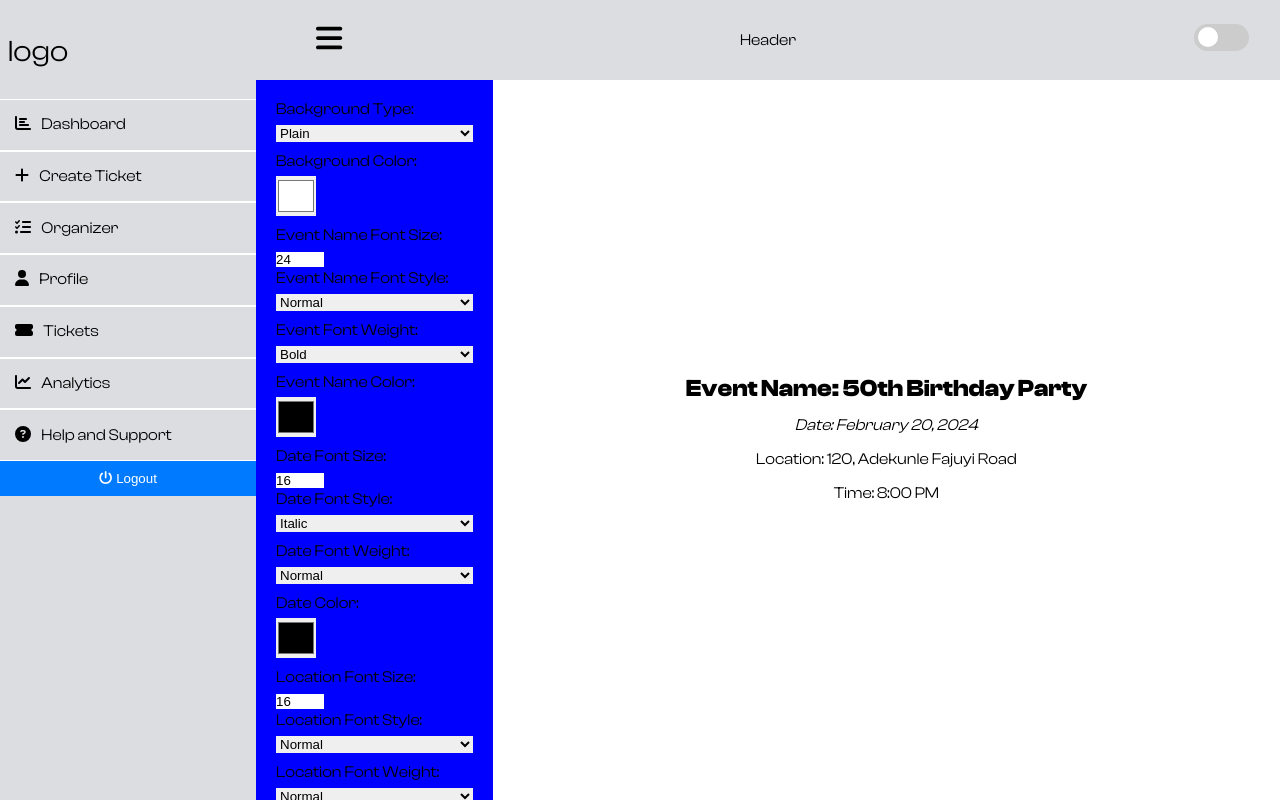
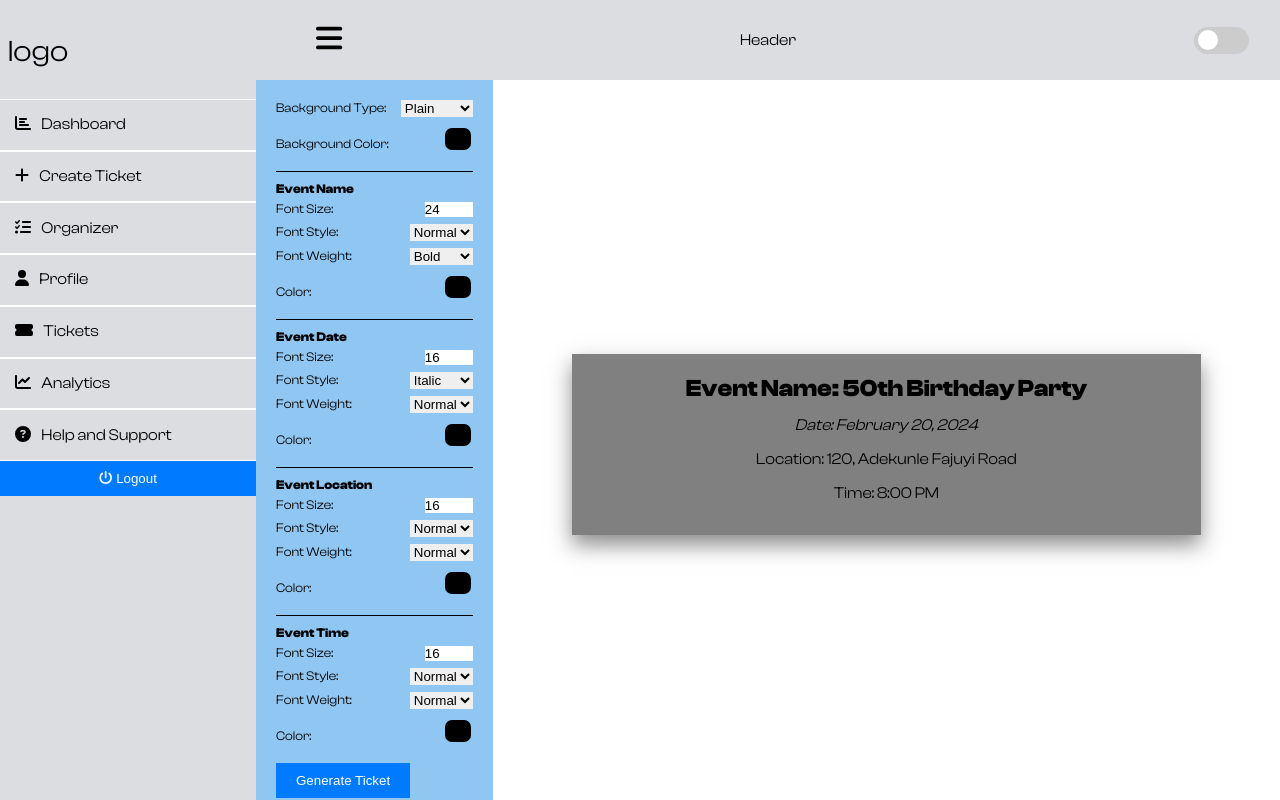
Before and after one commit to owonikokomide/create-event-ticket, a React (Vite) app: page /design-ticket in a window 1280 px wide. Built offline with nearby package versions, Linux system fonts and the light colour scheme.

Commit message:
design and dashboard modified

```diff
--- a/src/App.css
+++ b/src/App.css
@@ -31,6 +31,7 @@
 	--text-hover: #273c75;
 	--box-shadow: rgba(27, 27, 27, 0.5);
 	--bg-input: #7f8fa6;
+	--bg-design:#90c6f2;
 }
 
 .dark-mode {
@@ -40,6 +41,7 @@
 	--text-hover: #f5f6fa;
 	--box-shadow: rgba(192, 192, 192, 0.5);
 	--bg-input: #ffffff;
+	--bg-design:#40739e;
 }
 
 /* main style  */
--- a/src/component/Design.jsx
+++ b/src/component/Design.jsx
@@ -5,7 +5,7 @@ import "../css/DesignTicket.css";
 
 const Design = ({ toggleMode, darkMode, toggleSidebar, sidebarCollapsed }) => {
 	const [backgroundColorType, setBackgroundColorType] = useState("plain");
-	const [backgroundColor, setBackgroundColor] = useState("#ffffff");
+	const [backgroundColor, setBackgroundColor] = useState("grey");
 	const [gradientStartColor, setGradientStartColor] = useState("#ffffff");
 	const [gradientEndColor, setGradientEndColor] = useState("#000000");
 
@@ -77,6 +77,7 @@ const Design = ({ toggleMode, darkMode, toggleSidebar, sidebarCollapsed }) => {
 			<div className="main-content">
 				<div className="design">
 					<div className="options">
+						<div className="option-item">
 							<label htmlFor="backgroundColorType">Background Type:</label>
 							<select
 								id="backgroundColorType"
@@ -86,8 +87,10 @@ const Design = ({ toggleMode, darkMode, toggleSidebar, sidebarCollapsed }) => {
 								<option value="plain">Plain</option>
 								<option value="gradient">Gradient</option>
 							</select>
+						</div>
 						{backgroundColorType === "gradient" && (
 							<div>
+								<div className="option-item">
 									<label htmlFor="gradientStartColor">
 										Gradient Start Color:
 									</label>
@@ -97,6 +100,8 @@ const Design = ({ toggleMode, darkMode, toggleSidebar, sidebarCollapsed }) => {
 										value={gradientStartColor}
 										onChange={handleGradientStartColorChange}
 									/>
+								</div>
+								<div className="option-item">
 									<label htmlFor="gradientEndColor">Gradient End Color:</label>
 									<input
 										type="color"
@@ -105,9 +110,10 @@ const Design = ({ toggleMode, darkMode, toggleSidebar, sidebarCollapsed }) => {
 										onChange={handleGradientEndColorChange}
 									/>
 								</div>
+							</div>
 						)}
 						{backgroundColorType === "plain" && (
-							<div>
+							<div className="option-item">
 								<label htmlFor="backgroundColor">Background Color:</label>
 								<input
 									type="color"
@@ -117,8 +123,11 @@ const Design = ({ toggleMode, darkMode, toggleSidebar, sidebarCollapsed }) => {
 								/>
 							</div>
 						)}
+						<hr />
 						{/* Input fields for Event Name */}
-						<label htmlFor="eventNameFontSize">Event Name Font Size:</label>
+						<h4>Event Name</h4>
+						<div className="option-item">
+							<label htmlFor="eventNameFontSize">Font Size:</label>
 							<input
 								type="number"
 								id="eventNameFontSize"
@@ -128,7 +137,9 @@ const Design = ({ toggleMode, darkMode, toggleSidebar, sidebarCollapsed }) => {
 								value={eventNameFontSize}
 								onChange={(e) => setEventNameFontSize(parseInt(e.target.value))}
 							/>
-						<label htmlFor="eventNameFontStyle">Event Name Font Style:</label>
+						</div>
+						<div className="option-item">
+							<label htmlFor="eventNameFontStyle">Font Style:</label>
 							<select
 								id="eventNameFontStyle"
 								value={eventNameFontStyle}
@@ -137,8 +148,10 @@ const Design = ({ toggleMode, darkMode, toggleSidebar, sidebarCollapsed }) => {
 								<option value="normal">Normal</option>
 								<option value="italic">Italic</option>
 							</select>
+						</div>
 
-						<label htmlFor="eventNameFontWeight">Event Font Weight:</label>
+						<div className="option-item">
+							<label htmlFor="eventNameFontWeight">Font Weight:</label>
 							<select
 								id="eventNameFontWeight"
 								value={eventNameFontWeight}
@@ -147,16 +160,22 @@ const Design = ({ toggleMode, darkMode, toggleSidebar, sidebarCollapsed }) => {
 								<option value="normal">Normal</option>
 								<option value="bold">Bold</option>
 							</select>
-						<label htmlFor="eventNameColor">Event Name Color:</label>
+						</div>
+						<div className="option-item">
+							<label htmlFor="eventNameColor">Color:</label>
 							<input
 								type="color"
 								id="eventNameColor"
 								value={eventNameColor}
 								onChange={(e) => setEventNameColor(e.target.value)}
 							/>
+						</div>
+						<hr />
 
 						{/* Input fields for Date */}
-						<label htmlFor="dateFontSize">Date Font Size:</label>
+						<h4> Event Date</h4>
+						<div className="option-item">
+							<label htmlFor="dateFontSize">Font Size:</label>
 							<input
 								type="number"
 								id="dateFontSize"
@@ -166,7 +185,9 @@ const Design = ({ toggleMode, darkMode, toggleSidebar, sidebarCollapsed }) => {
 								value={dateFontSize}
 								onChange={(e) => setDateFontSize(parseInt(e.target.value))}
 							/>
-						<label htmlFor="dateFontStyle">Date Font Style:</label>
+						</div>
+						<div className="option-item">
+							<label htmlFor="dateFontStyle">Font Style:</label>
 							<select
 								id="dateFontStyle"
 								value={dateFontStyle}
@@ -175,7 +196,9 @@ const Design = ({ toggleMode, darkMode, toggleSidebar, sidebarCollapsed }) => {
 								<option value="normal">Normal</option>
 								<option value="italic">Italic</option>
 							</select>
-						<label htmlFor="dateFontWeight">Date Font Weight:</label>
+						</div>
+						<div className="option-item">
+							<label htmlFor="dateFontWeight">Font Weight:</label>
 							<select
 								id="dateFontWeight"
 								value={dateFontWeight}
@@ -184,16 +207,21 @@ const Design = ({ toggleMode, darkMode, toggleSidebar, sidebarCollapsed }) => {
 								<option value="normal">Normal</option>
 								<option value="bold">Bold</option>
 							</select>
-						<label htmlFor="dateColor">Date Color:</label>
+						</div>
+						<div className="option-item">
+							<label htmlFor="dateColor">Color:</label>
 							<input
 								type="color"
 								id="dateColor"
 								value={dateColor}
 								onChange={(e) => setDateColor(e.target.value)}
 							/>
-
+						</div>
+						<hr />
 						{/* Input fields for Location */}
-						<label htmlFor="locationFontSize">Location Font Size:</label>
+						<h4>Event Location</h4>
+						<div className="option-item">
+							<label htmlFor="locationFontSize">Font Size:</label>
 							<input
 								type="number"
 								id="locationFontSize"
@@ -203,7 +231,9 @@ const Design = ({ toggleMode, darkMode, toggleSidebar, sidebarCollapsed }) => {
 								value={locationFontSize}
 								onChange={(e) => setLocationFontSize(parseInt(e.target.value))}
 							/>
-						<label htmlFor="locationFontStyle">Location Font Style:</label>
+						</div>
+						<div className="option-item">
+							<label htmlFor="locationFontStyle">Font Style:</label>
 							<select
 								id="locationFontStyle"
 								value={locationFontStyle}
@@ -212,7 +242,9 @@ const Design = ({ toggleMode, darkMode, toggleSidebar, sidebarCollapsed }) => {
 								<option value="normal">Normal</option>
 								<option value="italic">Italic</option>
 							</select>
-						<label htmlFor="locationFontWeight">Location Font Weight:</label>
+						</div>
+						<div className="option-item">
+							<label htmlFor="locationFontWeight">Font Weight:</label>
 							<select
 								id="locationFontWeight"
 								value={locationFontWeight}
@@ -221,16 +253,22 @@ const Design = ({ toggleMode, darkMode, toggleSidebar, sidebarCollapsed }) => {
 								<option value="normal">Normal</option>
 								<option value="bold">Bold</option>
 							</select>
-						<label htmlFor="locationColor">Location Color:</label>
+						</div>
+						<div className="option-item">
+							<label htmlFor="locationColor">Color:</label>
 							<input
 								type="color"
 								id="locationColor"
 								value={locationColor}
 								onChange={(e) => setLocationColor(e.target.value)}
 							/>
+						</div>
+						<hr />
 
 						{/* Input fields for Time */}
-						<label htmlFor="timeFontSize">Time Font Size:</label>
+						<h4>Event Time</h4>
+						<div className="option-item">
+							<label htmlFor="timeFontSize">Font Size:</label>
 							<input
 								type="number"
 								id="timeFontSize"
@@ -240,7 +278,9 @@ const Design = ({ toggleMode, darkMode, toggleSidebar, sidebarCollapsed }) => {
 								value={timeFontSize}
 								onChange={(e) => setTimeFontSize(parseInt(e.target.value))}
 							/>
-						<label htmlFor="timeFontStyle">Time Font Style:</label>
+						</div>
+						<div className="option-item">
+							<label htmlFor="timeFontStyle">Font Style:</label>
 							<select
 								id="timeFontStyle"
 								value={timeFontStyle}
@@ -249,7 +289,9 @@ const Design = ({ toggleMode, darkMode, toggleSidebar, sidebarCollapsed }) => {
 								<option value="normal">Normal</option>
 								<option value="italic">Italic</option>
 							</select>
-						<label htmlFor="timeFontWeight">Time Font Weight:</label>
+						</div>
+						<div className="option-item">
+							<label htmlFor="timeFontWeight">Font Weight:</label>
 							<select
 								id="timeFontWeight"
 								value={timeFontWeight}
@@ -258,13 +300,16 @@ const Design = ({ toggleMode, darkMode, toggleSidebar, sidebarCollapsed }) => {
 								<option value="normal">Normal</option>
 								<option value="bold">Bold</option>
 							</select>
-						<label htmlFor="timeColor">Time Color:</label>
+						</div>
+						<div className="option-item">
+							<label htmlFor="timeColor">Color:</label>
 							<input
 								type="color"
 								id="timeColor"
 								value={timeColor}
 								onChange={(e) => setTimeColor(e.target.value)}
 							/>
+						</div>
 
 						<button onClick={generateTicket}>Generate Ticket</button>
 					</div>
--- a/src/component/MainDashboard.jsx
+++ b/src/component/MainDashboard.jsx
@@ -1,19 +1,33 @@
 import Header from "./Header"
 import PropTypes from "prop-types";
+import CreateEvent from "./sub-component/CreateEvent";
+import MyEvents from "./sub-component/MyEvents";
+import AccountSettings from "./sub-component/AccountSettings";
 const MainDashboard = ({ toggleMode, darkMode, toggleSidebar, sidebarCollapsed }) => {
   return (
-    <div className={`main ${sidebarCollapsed ? "main-expanded" : ""}`}>
+		<div className={`main ${sidebarCollapsed ? "main-expanded" : ""}`}>
 			<Header
 				toggleMode={toggleMode}
 				darkMode={darkMode}
 				toggleSidebar={toggleSidebar}
 				sidebarCollapsed={sidebarCollapsed}
 			/>
-            <div className="main-content">
-                Dashboard
-            </div>
-    </div>
-  )
+			<div className="main-content">
+				<CreateEvent />
+				<MyEvents />
+				<AccountSettings />
+				<footer className="footer">
+					<div className="contact-info">
+						Contact: support@eventticketapp.com
+					</div>
+					<div className="legal-links">
+						<a href="#">Terms of Service</a>
+						<a href="#">Privacy Policy</a>
+					</div>
+				</footer>
+			</div>
+		</div>
+	);
 }
 
 MainDashboard.propTypes = {
--- /dev/null
+++ b/src/component/sub-component/AccountSettings.jsx
@@ -0,0 +1,92 @@
+/* eslint-disable no-unused-vars */
+import React, {useState} from 'react'
+
+const AccountSettings = () => {
+	// Sample data for user profile (replace with actual data from API or state management)
+	const [profile, setProfile] = useState({
+		username: "john_doe",
+		email: "john@example.com",
+		fullName: "John Doe",
+		address: "123 Main St, City, Country",
+		paymentMethod: "Credit Card",
+		notification: true,
+	});
+
+	// Handler for updating profile information
+	const updateProfile = (e) => {
+		const { name, value } = e.target;
+		setProfile((prevProfile) => ({
+			...prevProfile,
+			[name]: value,
+		}));
+	};
+
+	// Handler for toggling notification settings
+	const toggleNotification = () => {
+		setProfile((prevProfile) => ({
+			...prevProfile,
+			notification: !prevProfile.notification,
+		}));
+	};
+
+	return (
+		<section className="account-settings-section">
+			<h2>Account Settings</h2>
+			<div className="profile-form">
+				<label>Username:</label>
+				<input
+					type="text"
+					name="username"
+					value={profile.username}
+					onChange={updateProfile}
+				/>
+
+				<label>Email:</label>
+				<input
+					type="email"
+					name="email"
+					value={profile.email}
+					onChange={updateProfile}
+				/>
+
+				<label>Full Name:</label>
+				<input
+					type="text"
+					name="fullName"
+					value={profile.fullName}
+					onChange={updateProfile}
+				/>
+
+				<label>Address:</label>
+				<input
+					type="text"
+					name="address"
+					value={profile.address}
+					onChange={updateProfile}
+				/>
+
+				<label>Payment Method:</label>
+				<select
+					name="paymentMethod"
+					value={profile.paymentMethod}
+					onChange={updateProfile}
+				>
+					<option value="Credit Card">Credit Card</option>
+					<option value="PayPal">PayPal</option>
+					{/* Add more payment methods as needed */}
+				</select>
+			</div>
+
+			<div className="notification-settings">
+				<label>Receive Notifications:</label>
+				<input
+					type="checkbox"
+					checked={profile.notification}
+					onChange={toggleNotification}
+				/>
+			</div>
+		</section>
+	);
+}
+
+export default AccountSettings
--- /dev/null
+++ b/src/component/sub-component/CreateEvent.jsx
@@ -0,0 +1,23 @@
+/* eslint-disable no-unused-vars */
+import React from "react";
+import { useNavigate } from "react-router-dom";
+
+const CreateEvent = () => {
+	const History = useNavigate();
+
+	const handleRedirect = () => {
+		History("/create-ticket/registration");
+	};
+	return (
+		<section className="event-creation-section">
+			<h2>Create New Event</h2>
+			<p>Click the button below to start creating your event.</p>
+			<button onClick={handleRedirect}>Create Event</button>
+			{/* Event details form */}
+			{/* Ticket customization options */}
+			{/* Preview option */}
+		</section>
+	);
+};
+
+export default CreateEvent;
--- /dev/null
+++ b/src/component/sub-component/MyEvents.jsx
@@ -0,0 +1,61 @@
+/* eslint-disable no-unused-vars */
+import React, { useState } from 'react'
+
+const MyEvents = () => {
+	// Sample data for events (replace with actual data from API or state management)
+	const [events, setEvents] = useState([
+		{
+			id: 1,
+			name: "Music Concert",
+			date: "2024-03-25",
+			location: "City Hall",
+			status: "upcoming",
+		},
+		{
+			id: 2,
+			name: "Art Exhibition",
+			date: "2024-04-10",
+			location: "Art Gallery",
+			status: "upcoming",
+		},
+		{
+			id: 3,
+			name: "Tech Conference",
+			date: "2024-05-15",
+			location: "Convention Center",
+			status: "past",
+		},
+	]);
+
+	return (
+		<section className="my-events-section">
+			<h2>My Events</h2>
+			<div className="event-list">
+				{events.map((event) => (
+					<div key={event.id} className="event-card">
+						<h3>{event.name}</h3>
+						<p>Date: {event.date}</p>
+						<p>Location: {event.location}</p>
+						<p>Status: {event.status}</p>
+						{/* Quick actions */}
+						<div className="quick-actions">
+							<button>Edit</button>
+							<button>Delete</button>
+						</div>
+					</div>
+				))}
+			</div>
+			{/* Search and filter options */}
+			<div className="search-filter">
+				<input type="text" placeholder="Search Events" />
+				<select>
+					<option value="all">All</option>
+					<option value="upcoming">Upcoming</option>
+					<option value="past">Past</option>
+				</select>
+			</div>
+		</section>
+	);
+}
+
+export default MyEvents
--- a/src/css/DesignTicket.css
+++ b/src/css/DesignTicket.css
@@ -1,18 +1,11 @@
 label {
 	display: block;
-	margin-bottom: 5px;
 }
 
 input[type="color"] {
-	width: 40px;
-	height: 40px;
+	width: 100%;
 	padding: 0;
 	border: none;
-	margin-bottom: 10px;
-}
-
-select {
-	width: 100%;
 	margin-bottom: 10px;
 }
 
@@ -34,7 +27,7 @@ button {
 	overflow-y: scroll;
 	height: 91vh;
 	text-align: left;
-	background-color: blue;
+	background-color: var(--bg-design);
 	padding: 20px;
 }
 .main-content .design .options::-webkit-scrollbar {
@@ -63,4 +56,42 @@ button {
 .main-content .design .inner .ticket-preview {
 	width: 80%;
 	padding: 20px;
+	box-shadow: 0 10px 20px var(--box-shadow)
 }
+.main-content .design .options .option-item {
+	display: flex;
+	align-items: center;
+	justify-content: space-between;
+	margin-bottom: 7px;
+	gap: 5px;
+}
+.main-content .design .options h4{
+	margin-bottom: 5px;
+}
+
+.main-content .design .options input[type="color"] {
+	-webkit-appearance: none;
+	-moz-appearance: none;
+	appearance: none;
+	width: 30px;
+	height: 30px;
+	background-color: transparent;
+	border: none;
+	cursor: pointer;
+}
+.main-content .design .options input[type="color"]::-webkit-color-swatch {
+	border-radius: 7px;
+	border: none;
+}
+.main-content .design .options input[type="color"]::-moz-color-swatch {
+	border-radius: 7px;
+	border: none;
+}
+.main-content .design .options {
+	font-size: 0.8rem;
+}
+hr{
+	background-color: var(--text-color);
+	height: 1px;
+	margin-bottom: 10px;
+}
```
Lines whose indentation alone changed are shown as unchanged.
